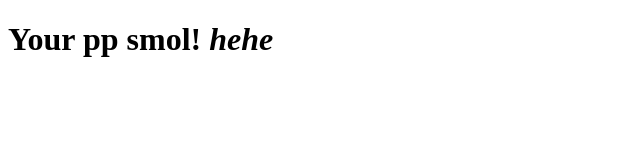
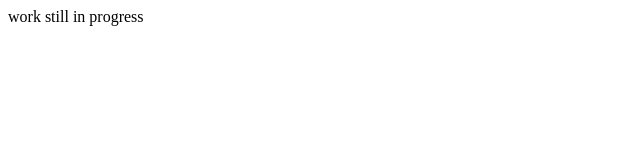
Before and after one commit to ferroflux/ferroflux.github.io, a plain HTML site: page index.html in a window 1280 px wide. Shown: the whole page, without its empty margins (0-640 px from the left). Drawn offline with Linux system fonts and the light colour scheme.

Commit message:
index.html

```diff
--- a/index.html
+++ b/index.html
@@ -15,7 +15,7 @@
 
 -->
 <head>
-  <h1>Your pp smol! <i>hehe</i>
+  work still in progress
   <style>
   </style>
   <script>
```
